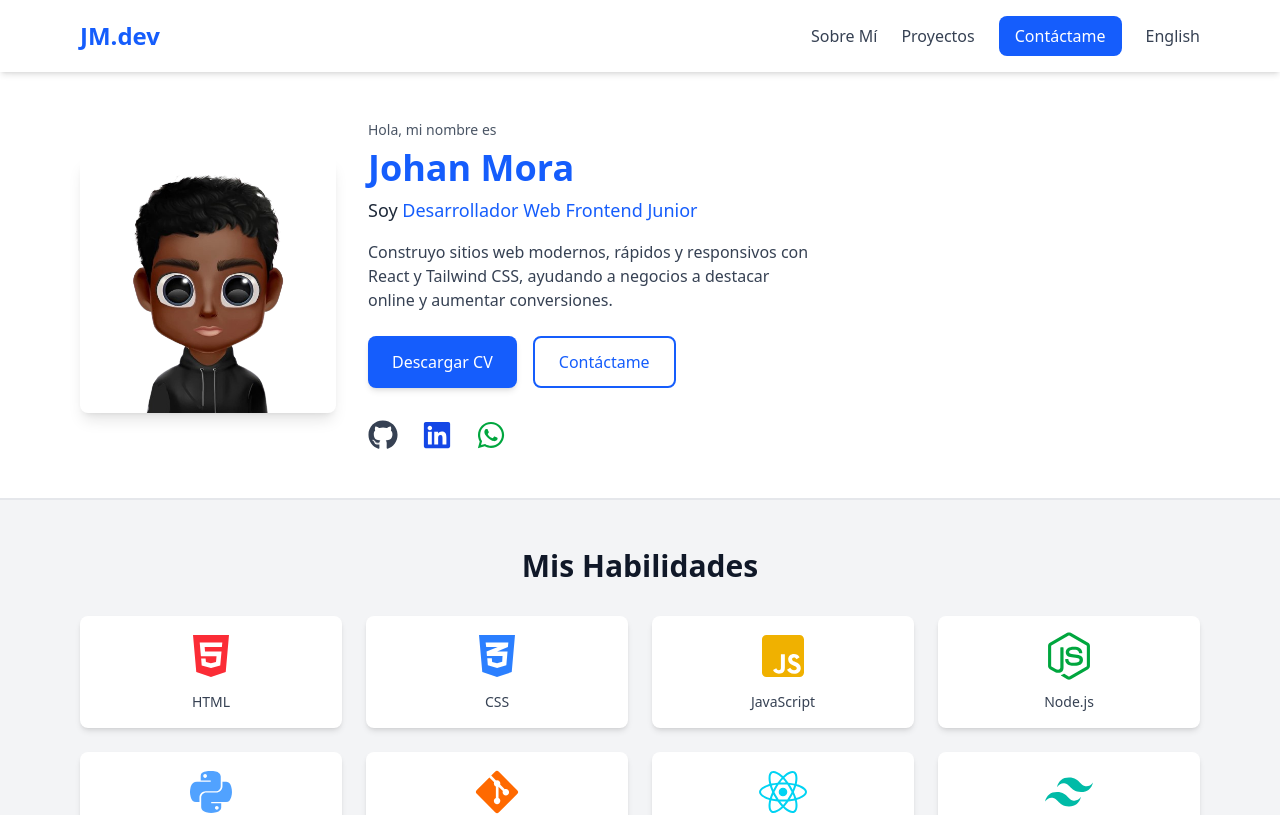
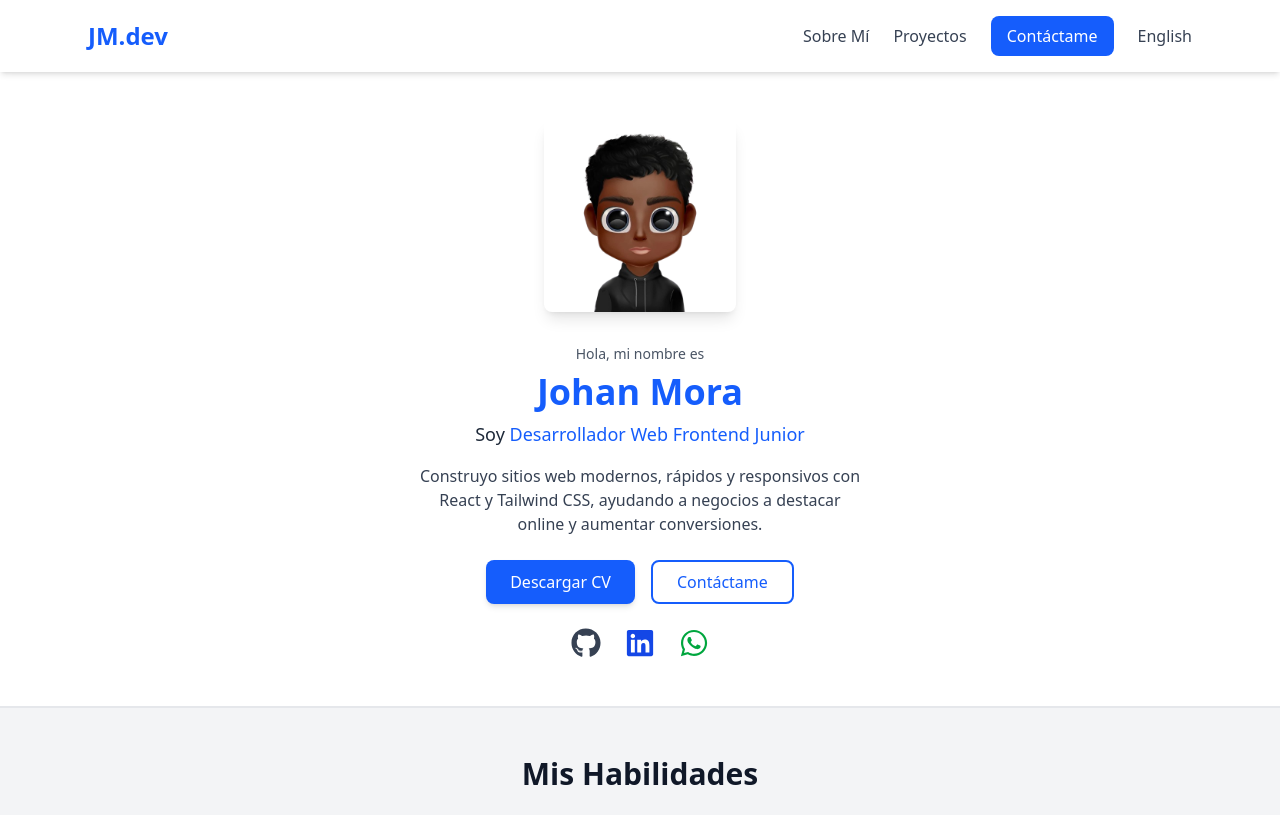
Before and after one commit to johanmora923/portafolio, a React (Vite) app: page / in a window 1280 px wide. Shown: the top 815 px of the page. Built offline with nearby package versions, Linux system fonts and the light colour scheme.

Commit message:
menu hambuerguer

```diff
--- a/src/components/header.jsx
+++ b/src/components/header.jsx
@@ -1,4 +1,5 @@
-import React from 'react';
+// src/components/Header.jsx
+import React, { useState } from 'react';
 import {
   FaHtml5,
   FaCss3Alt,
@@ -10,12 +11,15 @@ import {
   FaGithub,
   FaLinkedin,
   FaWhatsapp,
+  FaBars,
+  FaTimes,
 } from 'react-icons/fa';
 import { SiTailwindcss } from 'react-icons/si';
-import { useLanguage } from '../context/lenguajeProvider'; // Usa el contexto corregido
+import { useLanguage } from '../context/lenguajeProvider'; // Corregido de 'lenguajeProvider'
 
-export const Header = ({ setOpenModal }) => {
+const Header = ({ setOpenModal }) => {
   const { language, toggleLanguage } = useLanguage();
+  const [isMenuOpen, setIsMenuOpen] = useState(false);
 
   const handleCVDownload = () => {
     try {
@@ -35,6 +39,11 @@ export const Header = ({ setOpenModal }) => {
 
   const handleContactClick = () => {
     setOpenModal(true);
+    setIsMenuOpen(false); // Cierra el menú en móvil
+  };
+
+  const toggleMenu = () => {
+    setIsMenuOpen(!isMenuOpen);
   };
 
   const content = {
@@ -50,6 +59,7 @@ export const Header = ({ setOpenModal }) => {
       skillsTitle: 'Mis Habilidades',
       cvButton: 'Descargar CV',
       contactButton: 'Contáctame',
+      menuAriaLabel: 'Menú de navegación',
     },
     en: {
       navAbout: 'About Me',
@@ -63,6 +73,7 @@ export const Header = ({ setOpenModal }) => {
       skillsTitle: 'My Skills',
       cvButton: 'Download CV',
       contactButton: 'Contact Me',
+      menuAriaLabel: 'Navigation menu',
     },
   };
 
@@ -70,27 +81,50 @@ export const Header = ({ setOpenModal }) => {
     <div className="bg-gray-100 text-gray-800">
       {/* Header */}
       <header className="bg-white shadow-md py-4 sticky top-0 z-10">
-        <div className="max-w-6xl mx-auto flex justify-between items-center px-4">
-          <h2 className="text-2xl font-bold text-blue-600 hover:text-blue-800 transition-colors duration-300">
+        <div className="max-w-6xl mx-auto flex justify-between items-center px-4 sm:px-6">
+          <h2 className="text-xl sm:text-2xl font-bold text-blue-600 hover:text-blue-800 transition-colors duration-300">
             JM.dev
           </h2>
-          <nav className="flex items-center gap-6">
-            <a href="#sobre-mi" className="text-gray-700 hover:text-blue-600 transition-colors">
+          {/* Botón hamburguesa para móvil */}
+          <button
+            className="sm:hidden text-gray-700 hover:text-blue-600 focus:outline-none"
+            onClick={toggleMenu}
+            aria-label={isMenuOpen ? 'Cerrar menú' : 'Abrir menú'}
+            aria-expanded={isMenuOpen}
+          >
+            {isMenuOpen ? <FaTimes size={24} /> : <FaBars size={24} />}
+          </button>
+          {/* Navegación */}
+          <nav
+            className={`${
+              isMenuOpen ? 'flex' : 'hidden'
+            } sm:flex flex-col sm:flex-row items-center gap-4 sm:gap-6 absolute sm:static top-16 left-0 right-0 bg-white sm:bg-transparent shadow-md sm:shadow-none p-4 sm:p-0 z-20`}
+            aria-label={content[language].menuAriaLabel}
+          >
+            <a
+              href="#sobre-mi"
+              className="text-gray-700 hover:text-blue-600 transition-colors text-base"
+              onClick={() => setIsMenuOpen(false)}
+            >
               {content[language].navAbout}
             </a>
-            <a href="#proyectos" className="text-gray-700 hover:text-blue-600 transition-colors">
+            <a
+              href="#proyectos"
+              className="text-gray-700 hover:text-blue-600 transition-colors text-base"
+              onClick={() => setIsMenuOpen(false)}
+            >
               {content[language].navProjects}
             </a>
             <button
               onClick={handleContactClick}
-              className="bg-blue-600 text-white py-2 px-4 rounded-lg hover:bg-blue-800 transition-transform transform hover:scale-105"
+              className="bg-blue-600 text-white py-2 px-4 rounded-lg hover:bg-blue-800 transition-transform transform hover:scale-105 text-base"
               aria-label={language === 'es' ? 'Abrir formulario de contacto' : 'Open contact form'}
             >
               {content[language].navContact}
             </button>
             <button
               onClick={toggleLanguage}
-              className="text-gray-700 hover:text-blue-600 transition-colors"
+              className="text-gray-700 hover:text-blue-600 transition-colors text-base"
               aria-label={language === 'es' ? 'Cambiar a inglés' : 'Switch to Spanish'}
             >
               {language === 'es' ? 'English' : 'Español'}
@@ -101,7 +135,7 @@ export const Header = ({ setOpenModal }) => {
 
       {/* Welcome Section */}
       <section className="bg-white py-12 border-b-2 border-gray-200">
-        <div className="max-w-6xl mx-auto flex flex-col md:flex-row items-center gap-8 px-4">
+        <div className="max-w-6xl mx-auto flex flex-col items-center gap-8 px-4 sm:px-6">
           <img
             src="/mifoto.png"
             alt={
@@ -109,23 +143,25 @@ export const Header = ({ setOpenModal }) => {
                 ? 'Foto de Johan Mora, desarrollador web frontend'
                 : 'Photo of Johan Mora, frontend web developer'
             }
-            className="w-48 h-48 md:w-64 md:h-64 rounded-lg object-cover shadow-lg hover:scale-105 transition-transform duration-300 animate-fadeIn"
+            className="w-32 h-32 sm:w-48 sm:h-48 rounded-lg object-cover shadow-lg hover:scale-105 transition-transform duration-300"
             loading="lazy"
           />
-          <div className="text-center md:text-left">
+          <div className="text-center">
             <h3 className="text-sm text-gray-600">{content[language].intro}</h3>
-            <h1 className="text-3xl md:text-4xl font-bold text-blue-600 mt-2">
+            <h1 className="text-2xl sm:text-3xl md:text-4xl font-bold text-blue-600 mt-2">
               {content[language].title}
             </h1>
-            <p className="text-lg mt-2">
+            <p className="text-base sm:text-lg mt-2">
               {language === 'es' ? 'Soy' : 'I am'}{' '}
               <span className="text-blue-600 font-medium">{content[language].role}</span>
             </p>
-            <p className="mt-4 text-gray-700 max-w-md">{content[language].description}</p>
-            <div className="flex justify-center md:justify-start gap-4 mt-6">
+            <p className="mt-4 text-gray-700 text-sm sm:text-base max-w-md mx-auto">
+              {content[language].description}
+            </p>
+            <div className="flex flex-col sm:flex-row justify-center gap-4 mt-6">
               <button
                 onClick={handleCVDownload}
-                className="px-6 py-3 bg-blue-600 text-white rounded-lg shadow-md hover:bg-blue-800 transition-transform transform hover:scale-105"
+                className="px-6 py-2 bg-blue-600 text-white rounded-lg shadow-md hover:bg-blue-800 transition-transform transform hover:scale-105 text-sm sm:text-base"
                 aria-label={
                   language === 'es' ? 'Descargar CV de Johan Mora' : 'Download Johan Mora’s CV'
                 }
@@ -134,15 +170,15 @@ export const Header = ({ setOpenModal }) => {
               </button>
               <button
                 onClick={handleContactClick}
-                className="px-6 py-3 border-2 border-blue-600 text-blue-600 rounded-lg hover:bg-blue-600 hover:text-white transition-transform transform hover:scale-105"
+                className="px-6 py-2 border-2 border-blue-600 text-blue-600 rounded-lg hover:bg-blue-600 hover:text-white transition-transform transform hover:scale-105 text-sm sm:text-base"
                 aria-label={language === 'es' ? 'Abrir formulario de contacto' : 'Open contact form'}
               >
                 {content[language].contactButton}
               </button>
             </div>
-            <div className="flex justify-center md:justify-start gap-6 mt-8 text-3xl">
+            <div className="flex justify-center gap-6 mt-6 text-2xl sm:text-3xl">
               <a
-                href="https://github.com/johanmora923" // Actualiza con tu perfil
+                href="https://github.com/johanmora923"
                 target="_blank"
                 rel="noopener noreferrer"
                 className="text-gray-700 hover:text-gray-900 transition-transform transform hover:scale-110"
@@ -155,7 +191,7 @@ export const Header = ({ setOpenModal }) => {
                 <FaGithub />
               </a>
               <a
-                href="https://linkedin.com/in/tu-usuario" // Actualiza con tu perfil
+                href="https://www.linkedin.com/in/johan-mora-3bb0082b3"
                 target="_blank"
                 rel="noopener noreferrer"
                 className="text-blue-700 hover:text-blue-900 transition-transform transform hover:scale-110"
@@ -168,7 +204,7 @@ export const Header = ({ setOpenModal }) => {
                 <FaLinkedin />
               </a>
               <a
-                href="https://wa.me/+573014866694" // Actualiza con tu número
+                href="https://wa.me/+584129279923"
                 target="_blank"
                 rel="noopener noreferrer"
                 className="text-green-600 hover:text-green-800 transition-transform transform hover:scale-110"
@@ -187,11 +223,11 @@ export const Header = ({ setOpenModal }) => {
 
       {/* Skills Section */}
       <section className="bg-gray-100 py-12">
-        <div className="max-w-6xl mx-auto px-4">
-          <h2 className="text-3xl font-bold text-gray-900 text-center mb-8">
+        <div className="max-w-6xl mx-auto px-4 sm:px-6">
+          <h2 className="text-2xl sm:text-3xl font-bold text-gray-900 text-center mb-8">
             {content[language].skillsTitle}
           </h2>
-          <div className="grid grid-cols-2 sm:grid-cols-3 md:grid-cols-4 gap-6">
+          <div className="grid grid-cols-2 sm:grid-cols-3 md:grid-cols-4 gap-4 sm:gap-6">
             {[
               { name: 'HTML', icon: <FaHtml5 />, color: 'text-red-500' },
               { name: 'CSS', icon: <FaCss3Alt />, color: 'text-blue-500' },
@@ -204,12 +240,12 @@ export const Header = ({ setOpenModal }) => {
             ].map((tech, index) => (
               <div
                 key={index}
-                className="flex flex-col items-center p-4 bg-white rounded-lg shadow-md hover:shadow-lg transition-shadow duration-300"
+                className="flex flex-col items-center p-3 sm:p-4 bg-white rounded-lg shadow-md hover:shadow-lg transition-shadow duration-300"
               >
-                <div className={`text-5xl ${tech.color} transition-transform duration-300 hover:scale-110`}>
+                <div className={`text-4xl sm:text-5xl ${tech.color} transition-transform duration-300 hover:scale-110`}>
                   {tech.icon}
                 </div>
-                <span className="mt-3 text-sm font-medium text-gray-700">{tech.name}</span>
+                <span className="mt-2 text-xs sm:text-sm font-medium text-gray-700">{tech.name}</span>
               </div>
             ))}
           </div>
```
